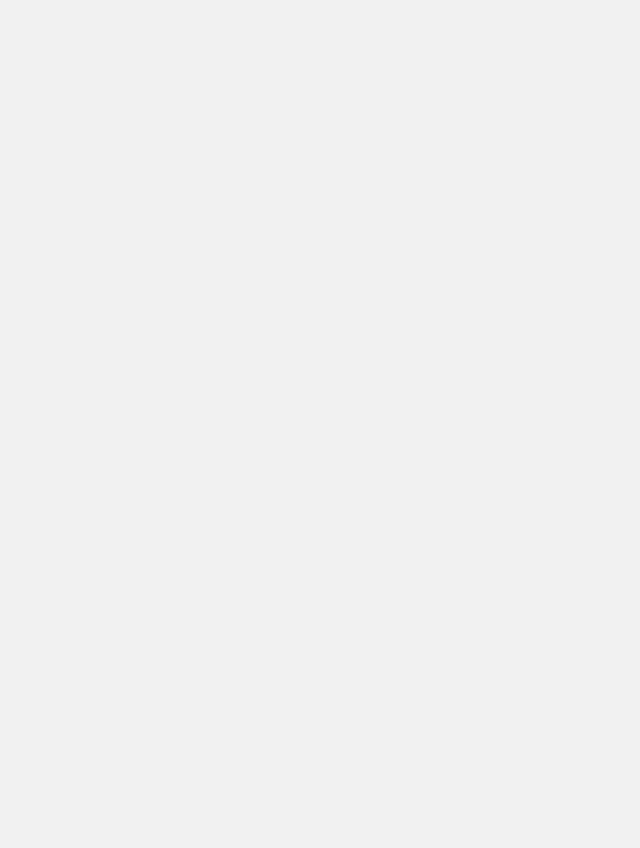
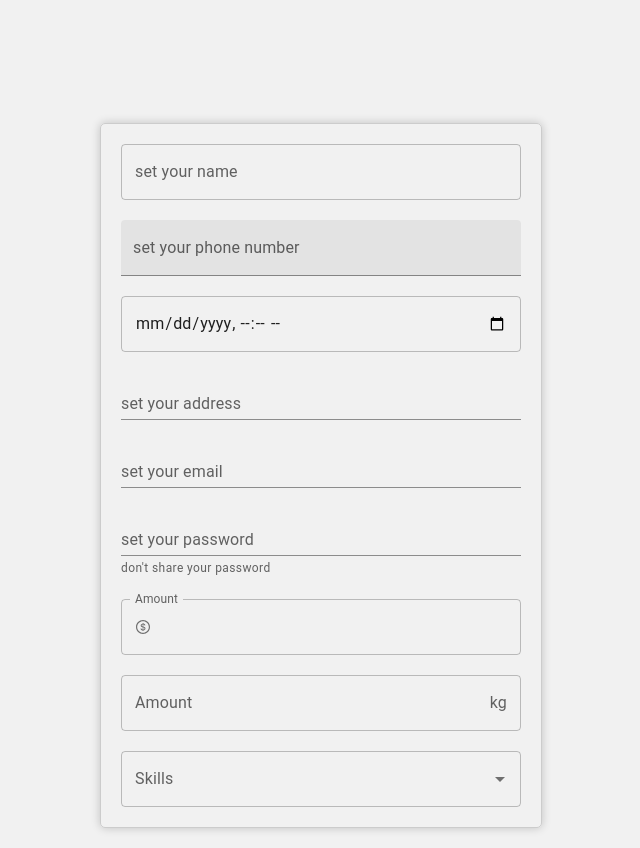
Before and after one commit to tchasinga/system-manager, a React (Create React App) app in the folder frontend/: page /Animtion in a window 1280 px wide. Shown: the part 1280-2128 px from the top of the page, without its empty margins (319-959 px from the left). Before the commit the page ends 1423 px from the top, so only its background shows below. Built offline with nearby package versions, Linux system fonts and the light colour scheme.

Commit message:
good way

```diff
--- a/frontend/src/assets/Bringphone.js
+++ b/frontend/src/assets/Bringphone.js
@@ -1,11 +1,26 @@
 import AnimationPhone from '../Animation/animation_lm68r58u.json';
 import Lottie from 'lottie-react';
+import { InputAdornment,TextField , Autocomplete } from '@mui/material';
 
 const Bringphone = () => {
+    const skill = ['Java' , 'Html' , 'JavaScript' , 'MongoDb' , 'React' , 'Mysql']
     return (
         <div className='majorContainer'>
             <h1>Bringphone</h1>
             <Lottie className='PhoneAnimate' animationData={AnimationPhone} />
+            <div className='textField'>
+               <form>
+               <TextField  label="set your name" variant='outlined' type='text'/>
+                <TextField  label="set your phone number" variant='filled' type='numer'/>
+                <TextField   type='datetime-local'/>
+                <TextField  label="set your address" variant='standard' type='text'/>
+                <TextField  label="set your email" variant='standard' type='email'/>
+                <TextField  label="set your password" helperText="don't share your password" variant='standard' type='password'/>
+                <TextField label="Amount"  InputProps={{startAdornment: <InputAdornment position="start"><svg stroke="currentColor" fill="currentColor" stroke-width="0" viewBox="0 0 1024 1024" height="1em" width="1em" xmlns="http://www.w3.org/2000/svg"><path d="M512 64C264.6 64 64 264.6 64 512s200.6 448 448 448 448-200.6 448-448S759.4 64 512 64zm0 820c-205.4 0-372-166.6-372-372s166.6-372 372-372 372 166.6 372 372-166.6 372-372 372zm47.7-395.2l-25.4-5.9V348.6c38 5.2 61.5 29 65.5 58.2.5 4 3.9 6.9 7.9 6.9h44.9c4.7 0 8.4-4.1 8-8.8-6.1-62.3-57.4-102.3-125.9-109.2V263c0-4.4-3.6-8-8-8h-28.1c-4.4 0-8 3.6-8 8v33c-70.8 6.9-126.2 46-126.2 119 0 67.6 49.8 100.2 102.1 112.7l24.7 6.3v142.7c-44.2-5.9-69-29.5-74.1-61.3-.6-3.8-4-6.6-7.9-6.6H363c-4.7 0-8.4 4-8 8.7 4.5 55 46.2 105.6 135.2 112.1V761c0 4.4 3.6 8 8 8h28.4c4.4 0 8-3.6 8-8.1l-.2-31.7c78.3-6.9 134.3-48.8 134.3-124-.1-69.4-44.2-100.4-109-116.4zm-68.6-16.2c-5.6-1.6-10.3-3.1-15-5-33.8-12.2-49.5-31.9-49.5-57.3 0-36.3 27.5-57 64.5-61.7v124zM534.3 677V543.3c3.1.9 5.9 1.6 8.8 2.2 47.3 14.4 63.2 34.4 63.2 65.1 0 39.1-29.4 62.6-72 66.4z"></path></svg></InputAdornment>,}}/>
+                <TextField label="Amount"  InputProps={{endAdornment: <InputAdornment position="end">kg</InputAdornment>,}}/>
+                <Autocomplete  options={skill} renderInput={(params) => <TextField  {...params} label="Skills"/>}/>
+               </form>
+            </div>
         </div>
     );
 }
--- a/frontend/src/index.css
+++ b/frontend/src/index.css
@@ -1,5 +1,7 @@
 /* google font */
 @import url('https://fonts.googleapis.com/css2?family=Poppins:wght@300;400;500;600;800&family=VT323&display=swap');
+
+
 
 /* layout */
 :root {
@@ -106,3 +108,47 @@ div.error {
   }
 
 }
+
+/* Apply styles to the parent container */
+.textField {
+  width: 400px;
+  margin: 0 auto;
+  padding: 20px;
+  border: 1px solid #ccc;
+  border-radius: 5px;
+  box-shadow: 0 0 10px rgba(0, 0, 0, 0.2);
+}
+
+/* Apply styles to the form element */
+form {
+  display: flex;
+  flex-direction: column;
+  gap: 20px;
+}
+
+/* Apply styles to the text fields */
+TextField {
+  width: 100%;
+}
+
+/* Apply specific styles to individual text fields */
+label[for="standard-basic"] {
+  color: #555;
+  font-weight: bold;
+}
+
+/* Apply styles to the button element if needed */
+button[type="submit"] {
+  background-color: #007bff;
+  color: #fff;
+  border: none;
+  padding: 10px 20px;
+  cursor: pointer;
+  border-radius: 5px;
+  font-weight: bold;
+}
+
+/* Add hover effect to the submit button */
+button[type="submit"]:hover {
+  background-color: #0056b3;
+}
```
